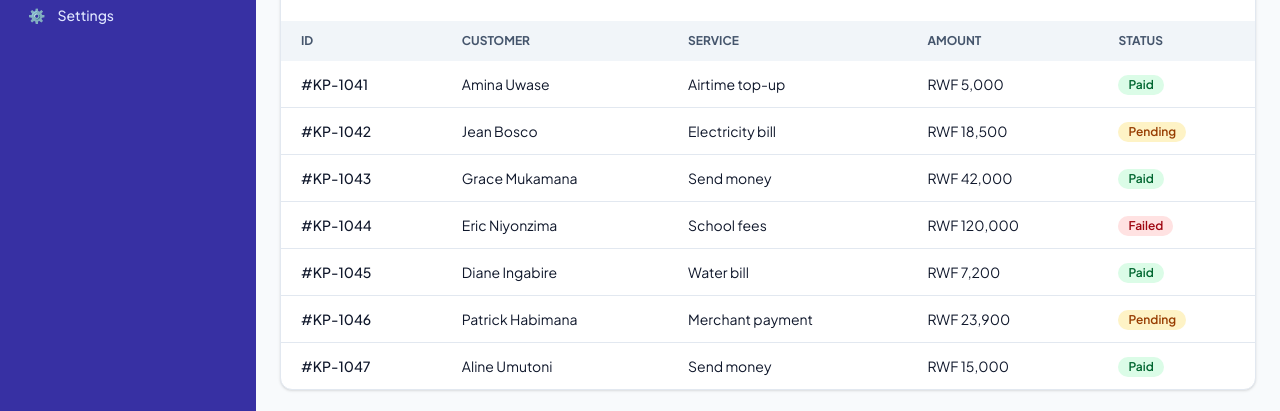
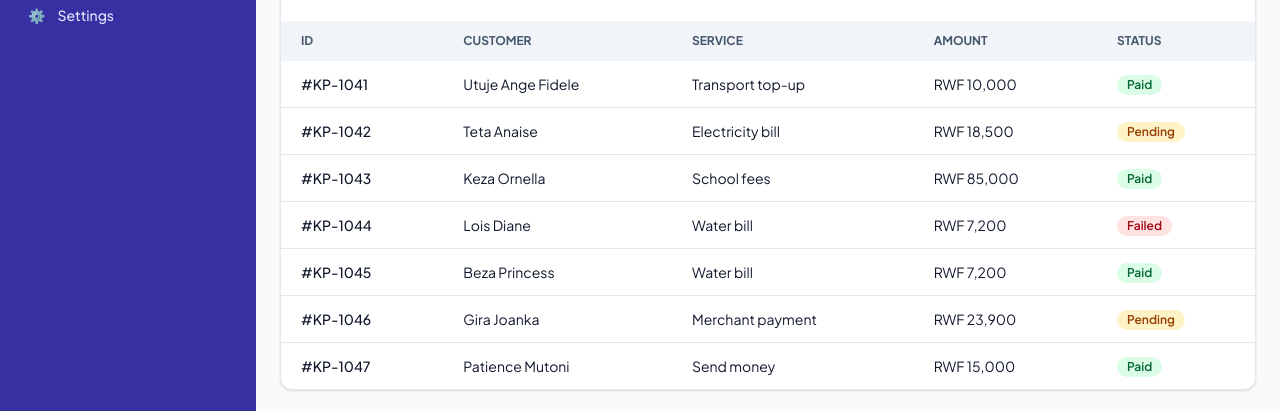
Before and after one commit to utuje-ange12/week3-tailwind-dashboard, a website built with Vite: page index.html in a window 1280 px wide. Shown: the part 279-690 px from the top of the page. Built offline with nearby package versions, Linux system fonts and the light colour scheme.

Commit message:
content: update table data

```diff
--- a/index.html
+++ b/index.html
@@ -106,49 +106,49 @@
             <tbody class="divide-y divide-slate-200 dark:divide-slate-700">
             <tr class="transition hover:bg-slate-50 dark:hover:bg-slate-700/50">
               <td class="px-5 py-3 font-medium">#KP-1041</td>
-              <td class="px-5 py-3">Amina Uwase</td>
-              <td class="px-5 py-3">Airtime top-up</td>
-              <td class="px-5 py-3">RWF 5,000</td>
+              <td class="px-5 py-3">Utuje Ange Fidele</td>
+              <td class="px-5 py-3">Transport top-up</td>
+              <td class="px-5 py-3">RWF 10,000</td>
               <td class="px-5 py-3"><span class="badge badge-paid">Paid</span></td>
             </tr>
             <tr class="transition hover:bg-slate-50 dark:hover:bg-slate-700/50">
               <td class="px-5 py-3 font-medium">#KP-1042</td>
-              <td class="px-5 py-3">Jean Bosco</td>
+              <td class="px-5 py-3">Teta Anaise</td>
               <td class="px-5 py-3">Electricity bill</td>
               <td class="px-5 py-3">RWF 18,500</td>
               <td class="px-5 py-3"><span class="badge badge-pending">Pending</span></td>
             </tr>
             <tr class="transition hover:bg-slate-50 dark:hover:bg-slate-700/50">
               <td class="px-5 py-3 font-medium">#KP-1043</td>
-              <td class="px-5 py-3">Grace Mukamana</td>
-              <td class="px-5 py-3">Send money</td>
-              <td class="px-5 py-3">RWF 42,000</td>
+              <td class="px-5 py-3">Keza Ornella</td>
+              <td class="px-5 py-3">School fees</td>
+              <td class="px-5 py-3">RWF 85,000</td>
               <td class="px-5 py-3"><span class="badge badge-paid">Paid</span></td>
             </tr>
             <tr class="transition hover:bg-slate-50 dark:hover:bg-slate-700/50">
               <td class="px-5 py-3 font-medium">#KP-1044</td>
-              <td class="px-5 py-3">Eric Niyonzima</td>
-              <td class="px-5 py-3">School fees</td>
-              <td class="px-5 py-3">RWF 120,000</td>
+              <td class="px-5 py-3">Lois Diane</td>
+              <td class="px-5 py-3">Water bill</td>
+              <td class="px-5 py-3">RWF 7,200</td>
               <td class="px-5 py-3"><span class="badge badge-failed">Failed</span></td>
             </tr>
             <tr class="transition hover:bg-slate-50 dark:hover:bg-slate-700/50">
               <td class="px-5 py-3 font-medium">#KP-1045</td>
-              <td class="px-5 py-3">Diane Ingabire</td>
+              <td class="px-5 py-3">Beza Princess</td>
               <td class="px-5 py-3">Water bill</td>
               <td class="px-5 py-3">RWF 7,200</td>
               <td class="px-5 py-3"><span class="badge badge-paid">Paid</span></td>
             </tr>
             <tr class="transition hover:bg-slate-50 dark:hover:bg-slate-700/50">
               <td class="px-5 py-3 font-medium">#KP-1046</td>
-              <td class="px-5 py-3">Patrick Habimana</td>
+              <td class="px-5 py-3">Gira Joanka</td>
               <td class="px-5 py-3">Merchant payment</td>
               <td class="px-5 py-3">RWF 23,900</td>
               <td class="px-5 py-3"><span class="badge badge-pending">Pending</span></td>
             </tr>
             <tr class="transition hover:bg-slate-50 dark:hover:bg-slate-700/50">
               <td class="px-5 py-3 font-medium">#KP-1047</td>
-              <td class="px-5 py-3">Aline Umutoni</td>
+              <td class="px-5 py-3">Patience Mutoni</td>
               <td class="px-5 py-3">Send money</td>
               <td class="px-5 py-3">RWF 15,000</td>
               <td class="px-5 py-3"><span class="badge badge-paid">Paid</span></td>
```
